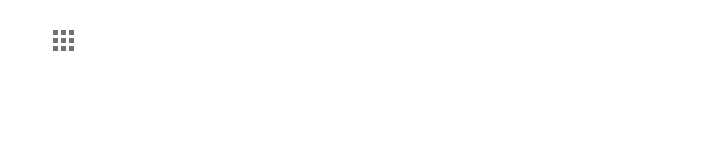
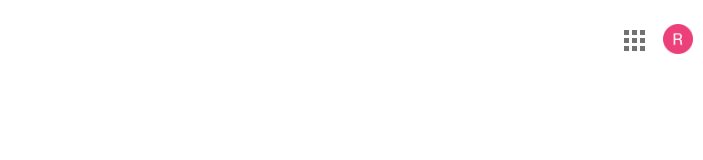
Before and after one commit to RobinHawiz/google-spinoff, a plain HTML site: page index.html in a window 1280 px wide. Shown: the whole page, without its empty margins (577-1280 px from the left). Drawn offline with Linux system fonts and the light colour scheme.

Commit message:
profile google picture added

```diff
--- a/index.html
+++ b/index.html
@@ -26,6 +26,13 @@
             <div class="line"></div>
           </div>
         </div>
+        <div class="profile-picture">
+          <a href=""
+            ><img
+              src="./icons/google-profile-picture.png"
+              alt="google profile picture"
+          /></a>
+        </div>
       </nav>
     </header>
   </body>
--- a/style.css
+++ b/style.css
@@ -8,12 +8,18 @@ html {
   font-size: 62.5%;
 }
 
+/* NAVBAR SECTION*/
+
 .navbar {
+  background: white;
+}
+
+nav {
   height: 10vh;
-  background: white;
   display: flex;
-  justify-content: center;
+  justify-content: flex-end;
   align-items: center;
+  padding: 1rem;
 }
 
 .hamburger {
@@ -34,3 +40,12 @@ html {
   width: 0.5rem;
   background: rgb(114, 114, 114);
 }
+
+.profile-picture {
+  padding-left: 1.5rem;
+}
+
+.profile-picture img {
+  width: 3rem;
+  height: 3rem;
+}
```
Also changed, not shown: icons/google-profile-picture.png (added), icons/photo.png (deleted).
